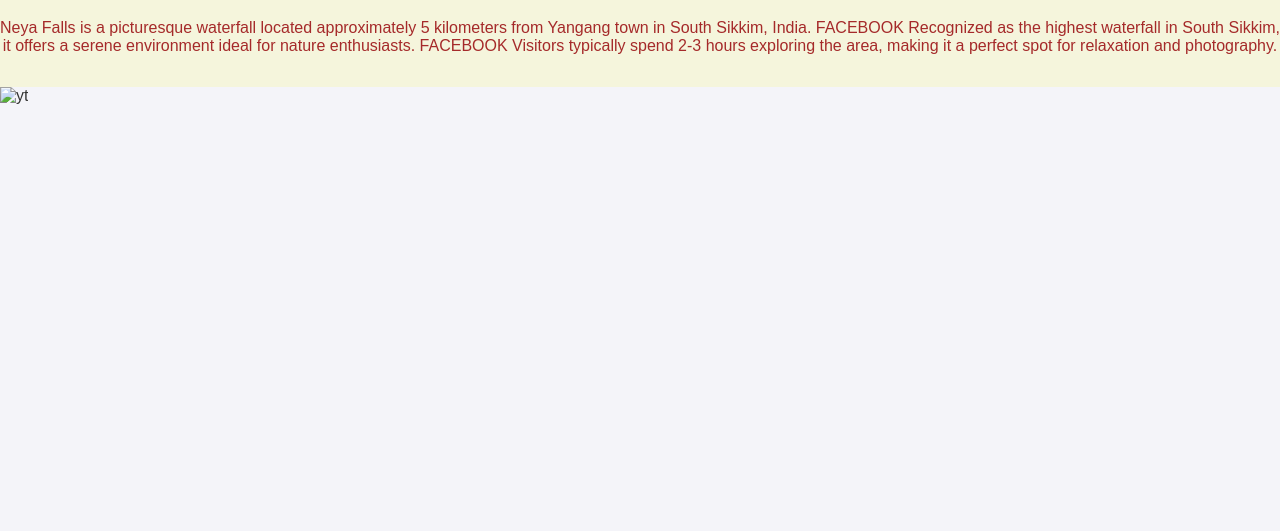
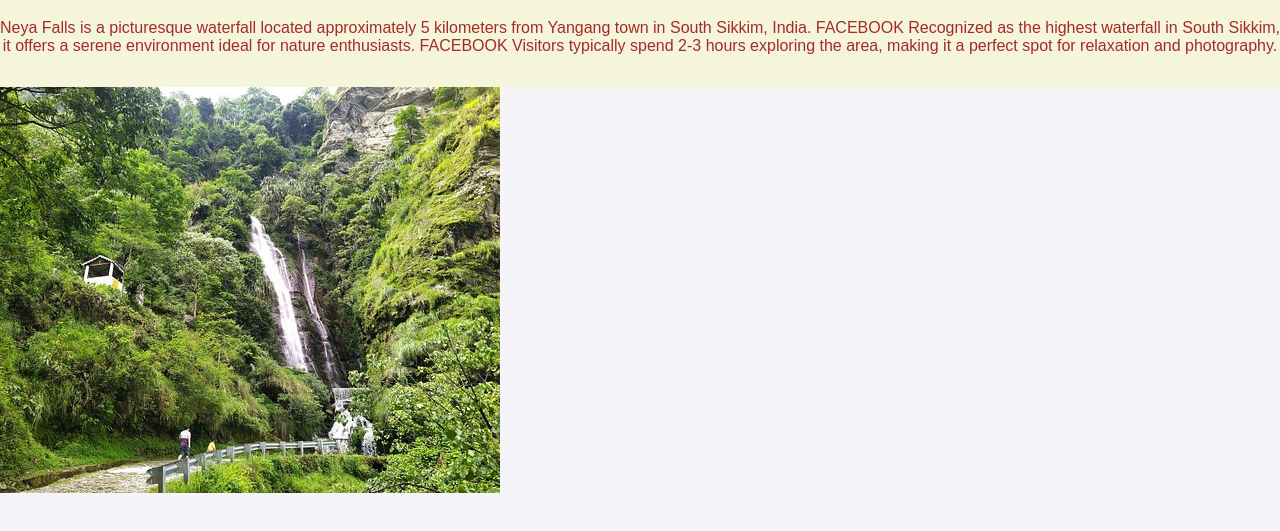
Before and after one commit to Sahillimboo/Sahil-limboo, a plain HTML site: page aniket.html in a window 1280 px wide. Shown: the part 77-608 px from the top of the page. Drawn offline with Linux system fonts and the light colour scheme.

Commit message:
image uploaded

```diff
--- a/aniket.html
+++ b/aniket.html
@@ -14,7 +14,7 @@ FACEBOOK
  Visitors typically spend 2-3 hours exploring the area, making it a perfect spot for relaxation and photography.
     </p></header>
     <section class="bro">
-        <img src="nora.jpg" alt="yt">
+        <img src="img/nora.jpg" alt="yt">
     </section>
 </head>
 <body>
```
